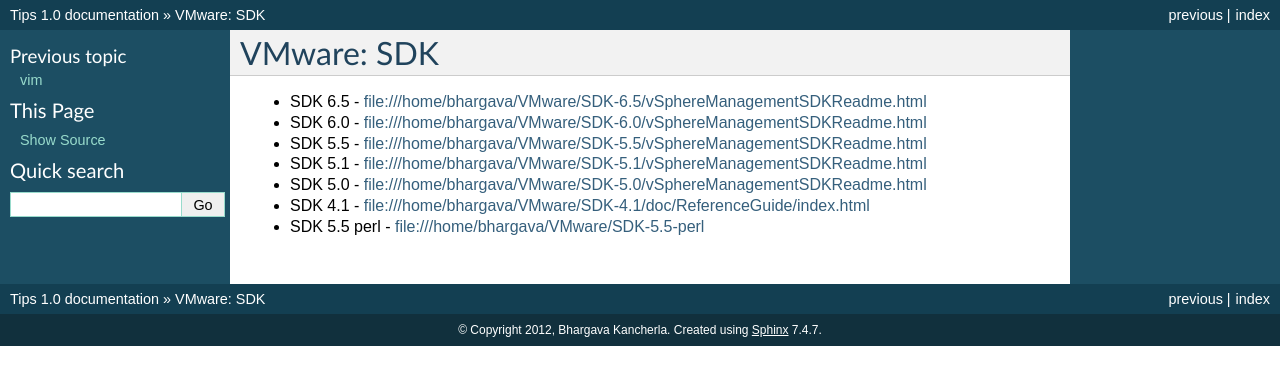
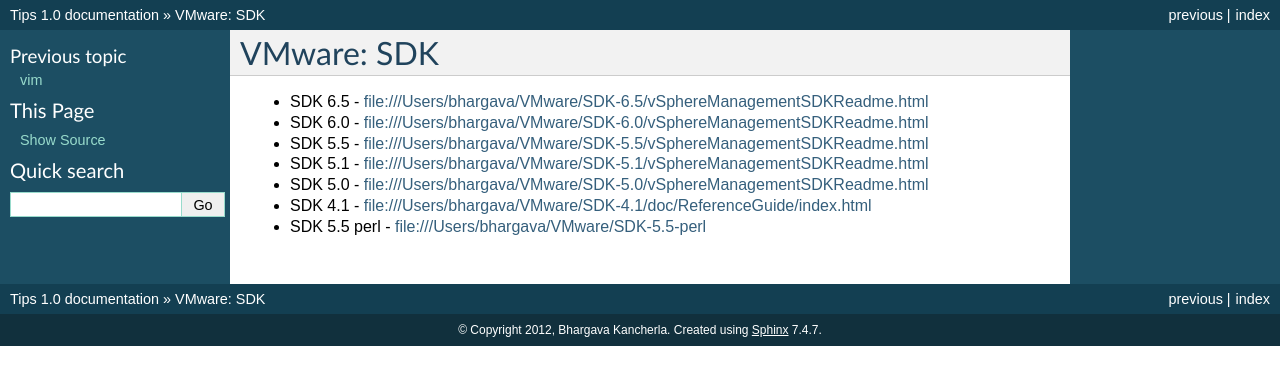
Before and after one commit to bhargavakumark/Notes, a Sphinx documentation site: the page built from source/vmware.sdk.rst, in a window 1280 px wide. Shown: the top 385 px of the page. Built offline with Sphinx 7.4.7, drawn with Linux system fonts in a browser that asks for light colours.

Commit message:
fixing sdk urls

```diff
--- a/source/vmware.sdk.rst
+++ b/source/vmware.sdk.rst
@@ -1,10 +1,10 @@
 VMware: SDK
 ===========
 
-* SDK 6.5 - file:///home/bhargava/VMware/SDK-6.5/vSphereManagementSDKReadme.html
-* SDK 6.0 - file:///home/bhargava/VMware/SDK-6.0/vSphereManagementSDKReadme.html
-* SDK 5.5 - file:///home/bhargava/VMware/SDK-5.5/vSphereManagementSDKReadme.html
-* SDK 5.1 - file:///home/bhargava/VMware/SDK-5.1/vSphereManagementSDKReadme.html
-* SDK 5.0 - file:///home/bhargava/VMware/SDK-5.0/vSphereManagementSDKReadme.html
-* SDK 4.1 - file:///home/bhargava/VMware/SDK-4.1/doc/ReferenceGuide/index.html
-* SDK 5.5 perl  - file:///home/bhargava/VMware/SDK-5.5-perl
+* SDK 6.5 - file:///Users/bhargava/VMware/SDK-6.5/vSphereManagementSDKReadme.html
+* SDK 6.0 - file:///Users/bhargava/VMware/SDK-6.0/vSphereManagementSDKReadme.html
+* SDK 5.5 - file:///Users/bhargava/VMware/SDK-5.5/vSphereManagementSDKReadme.html
+* SDK 5.1 - file:///Users/bhargava/VMware/SDK-5.1/vSphereManagementSDKReadme.html
+* SDK 5.0 - file:///Users/bhargava/VMware/SDK-5.0/vSphereManagementSDKReadme.html
+* SDK 4.1 - file:///Users/bhargava/VMware/SDK-4.1/doc/ReferenceGuide/index.html
+* SDK 5.5 perl  - file:///Users/bhargava/VMware/SDK-5.5-perl
```
Also changed, not shown: 1 other file.
